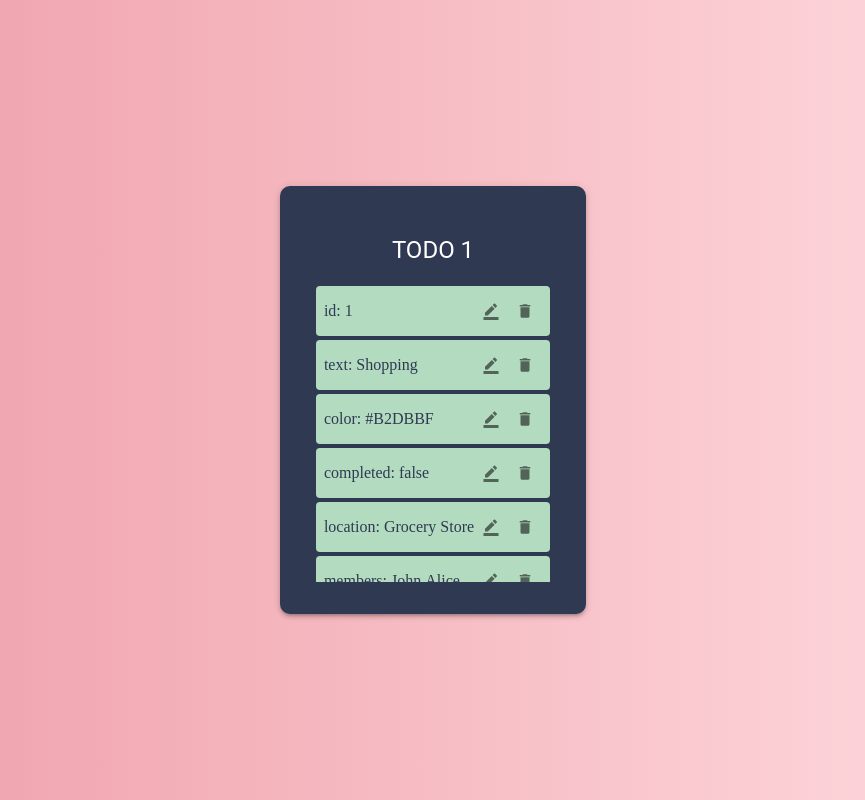
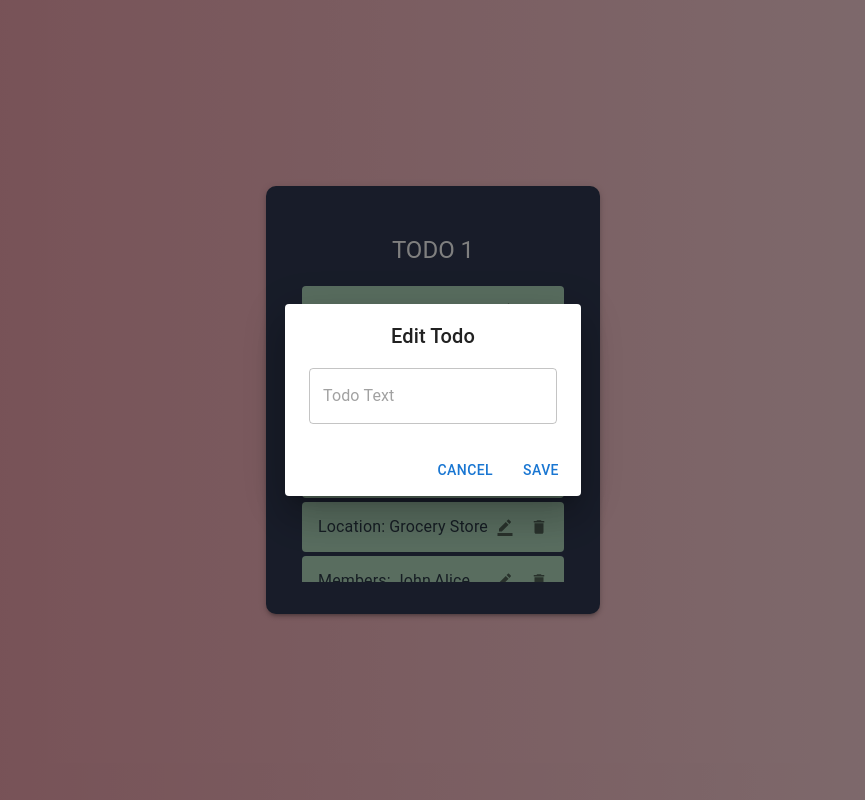
Before and after one commit to catkhanhnguyen/todo-app-v2, a React (Vite) app: page /todo/1 in a window 1280 px wide. Both pictures are taken after a click on the button 698 px from the left and 311 px from the top of the page. Shown: the whole page, without its empty margins (207-1072 px from the left). Built offline with nearby package versions, Linux system fonts and the light colour scheme; data requests are answered from the project's data file.

Commit message:
put detail request ok

```diff
--- a/db.json
+++ b/db.json
@@ -60,10 +60,13 @@
       "time": "10:30 AM"
     },
     {
-      "id": "1706597889300",
-      "text": "hnjjj",
-      "color": "#FFD3C0",
-      "completed": false
+      "id": "1706600619445",
+      "text": "HN",
+      "color": "#B5EAD7",
+      "completed": false,
+      "location": "",
+      "member": [],
+      "time": ""
     }
   ]
 }
--- a/src/pages/Detail/DetailPage.tsx
+++ b/src/pages/Detail/DetailPage.tsx
@@ -2,26 +2,49 @@ import React, { useEffect, useState } from 'react'
 import axios from 'axios'
 import Todo from '../../model'
 import pastelColors from '../../assets/color'
-import { Box, Container, Typography } from '@mui/material'
+import { Box, Container, Modal, Typography } from '@mui/material'
 import { useParams } from 'react-router-dom'
 import DetailForm from './components/DetailForm'
+import FormModal from './components/FormModal'
 
 const DetailPage = () => {
   const baseUrl = '/todos'
   const  { id } = useParams()
 
   const [todos, setTodos] = useState<Todo[]>([])
+  const [isOpenModal, setIsOpenModal] = useState<boolean>(false)
+  const [editModal, setEditedModal] = useState<string>('')
+  const [selectedTodo, setSelectedTodo] = useState<Todo | null>(null);
 
-  const selectedTodo = todos.find(todo => todo.id === id)
+
 
   useEffect(() => {
     axios.get(baseUrl)
       .then(response => {
-        setTodos(response.data);
+        setTodos(response.data)
+        setSelectedTodo(response.data.find(todo => todo.id === id) || null)
       })
       .catch(error => console.error('Error fetching todos from the database:', error))
   }, [baseUrl])
 
+  const handleEdit = () => {
+    setIsOpenModal(true)
+    if (selectedTodo) {
+      setEditedModal(selectedTodo.text || ''); // Set the initial text for the modal
+    }
+  }
+
+  const handleSaveEdit = (text: string) => {
+    if (selectedTodo) {
+      const updatedTodo: Todo = { ...selectedTodo, text }
+
+      axios.put(`${baseUrl}/${selectedTodo?.id}`, updatedTodo)
+
+      setSelectedTodo(updatedTodo);
+    }
+
+    setIsOpenModal(false)
+  };
 
   return (
     <Container disableGutters maxWidth={false}
@@ -44,7 +67,12 @@ const DetailPage = () => {
         <Typography textAlign="center" m={2} variant="h5">
           TODO { id }
         </Typography>
-        {selectedTodo && <DetailForm todo={selectedTodo} />}
+
+        {/* Detail Form */}
+        {selectedTodo && <DetailForm todo={selectedTodo} handleEdit={handleEdit} />}
+
+        {/* Modal */}
+        <FormModal open={isOpenModal} setIsOpenModal={setIsOpenModal} handleSaveEdit={handleSaveEdit}/>
       </Box>
     </Container>
   )
--- a/src/pages/Detail/components/DetailForm.tsx
+++ b/src/pages/Detail/components/DetailForm.tsx
@@ -1,25 +1,18 @@
-import { Box, IconButton, Tooltip } from '@mui/material';
+import { Box, IconButton, Tooltip, Typography } from '@mui/material';
 import { BorderColor, CheckBox, CheckBoxOutlineBlank, Delete } from '@mui/icons-material';
 import React from 'react';
 import Todo from '../../../model';
 
 interface Props {
-  todo: Todo;
+  todo: Todo
+  handleEdit: () => void
 }
 
-const DetailForm = ({ todo }: Props) => {
+const DetailForm = ({ todo, handleEdit }: Props) => {
 
-  const handleCheck = (id: string, completed: boolean) => {
-    // Xử lý khi check todo
-  };
-
-  const handleEdit = (todo: Todo) => {
-    // Xử lý khi edit todo
-  };
-
-  const handleDelete = (id: string) => {
-    // Xử lý khi delete todo
-  };
+  const capitalizeFirstLetter = (text: string) => {
+    return text.charAt(0).toUpperCase() + text.slice(1);
+  }
 
   return (
     <Box
@@ -42,7 +35,7 @@ const DetailForm = ({ todo }: Props) => {
         }
       }}
     >
-      {/* Dùng Object.entries để map qua các trường của todo */}
+
       {Object.entries(todo).map(([fieldName, fieldValue], index) => (
         <Box
           key={index}
@@ -62,20 +55,24 @@ const DetailForm = ({ todo }: Props) => {
               display: 'flex',
               justifyContent: 'space-between',
               alignItems: 'center',
+              color: '#2C3A47',
+              ml: 1,
             }}
           >
-            {`${fieldName}: ${fieldValue}`}
+            <Typography>
+              {`${capitalizeFirstLetter(fieldName)}: ${fieldValue}`}
+            </Typography>
           </Box>
 
           <Box>
             <Tooltip className="tooltip_delete" title="Edit">
-              <IconButton onClick={() => handleEdit(todo)}>
+              <IconButton onClick={() => handleEdit()}>
                 <BorderColor sx={{ fontSize: '18px', color: '' }} />
               </IconButton>
             </Tooltip>
 
             <Tooltip title="Delete">
-              <IconButton onClick={() => handleDelete(todo.id)}>
+              <IconButton>
                 <Delete sx={{ fontSize: '18px' }} />
               </IconButton>
             </Tooltip>
--- /dev/null
+++ b/src/pages/Detail/components/FormModal.tsx
@@ -0,0 +1,32 @@
+import { Button, Dialog, DialogActions, DialogContent, DialogTitle, OutlinedInput } from '@mui/material'
+import React, { useState } from 'react'
+import Todo from '../../../model'
+
+interface Props {
+  open: boolean
+  setIsOpenModal: React.Dispatch<React.SetStateAction<boolean>>
+  handleSaveEdit
+}
+
+const FormModal = ({ open, setIsOpenModal, handleSaveEdit }: Props) => {
+  const [modalText, setModalText] = useState<string>('')
+  return (
+    <Dialog open={open}>
+      <DialogTitle sx={{ textAlign: 'center' }}>Edit Todo</DialogTitle>
+      <DialogContent>
+        <OutlinedInput
+          placeholder="Todo Text"
+          fullWidth
+          value={modalText}
+          onChange={(e) => setModalText(e.target.value)}
+        />
+      </DialogContent>
+      <DialogActions>
+        <Button onClick={(e) => setIsOpenModal(false)}>Cancel</Button>
+        <Button onClick={() => handleSaveEdit(modalText)}>Save</Button>
+      </DialogActions>
+    </Dialog>
+  )
+}
+
+export default FormModal
--- a/src/pages/Home/HomePage.tsx
+++ b/src/pages/Home/HomePage.tsx
@@ -39,7 +39,7 @@ const HomePage = () => {
         openToast('Todo already exists! Fulfill it now?!')
       } else {
         const randomColor = generateRandomColor();
-                const newTodo = { id: Date.now().toString(), text: input, color: randomColor, completed: false }
+        const newTodo = { id: Date.now().toString(), text: input, color: randomColor, completed: false, location: '', member: [], time: '' }
 
         axios.post(`${baseUrl}`, newTodo)
           .then((response) => {
@@ -91,7 +91,7 @@ const HomePage = () => {
 
   const handleCheck = (id: string, completed: boolean) => {
     const currentTodo = todos.find((todo) => todo.id === id);
-        const updateCurrentTodo = { id: id, text: currentTodo?.text, color: currentTodo?.color, completed: !completed };
+    const updateCurrentTodo = { id: id, text: currentTodo?.text, color: currentTodo?.color, completed: !completed, location: currentTodo?.location, member: currentTodo?.member, time: currentTodo?.time };
 
     axios.put(`${baseUrl}/${id}`, updateCurrentTodo)
       .then(() => {
--- a/src/pages/Home/components/TodoList.tsx
+++ b/src/pages/Home/components/TodoList.tsx
@@ -1,4 +1,4 @@
-import { Box, IconButton, Tooltip } from '@mui/material'
+import { Box, IconButton, Tooltip, Typography } from '@mui/material'
 import { BorderColor, CheckBox, CheckBoxOutlineBlank, Delete } from '@mui/icons-material'
 import React from 'react'
 import Todo from '../../../model'
@@ -32,7 +32,6 @@ const TodoList = ({ todos, handleCheck, handleEdit, handleDelete }: Props) => {
         }
       }}>
       {todos.map((todo, index) => (
-        <Link to={`/todo/${todo.id}`} style={{ textDecoration: 'none' }}>
         <Box
           key={index}
           sx={{
@@ -62,7 +61,10 @@ const TodoList = ({ todos, handleCheck, handleEdit, handleDelete }: Props) => {
                 )}
               </IconButton>
             </Tooltip>
-              {todo.text}
+
+            <Link to={`/todo/${todo.id}`} style={{ color: '#2C3A47', textDecoration: 'none' }}>
+              <Typography>{todo.text}</Typography>
+            </Link>
           </Box>
 
           <Box>
@@ -79,7 +81,6 @@ const TodoList = ({ todos, handleCheck, handleEdit, handleDelete }: Props) => {
             </Tooltip>
           </Box>
         </Box>
-        </Link>
       ))}
     </Box>
   )
```
Lines whose indentation alone changed are shown as unchanged.
